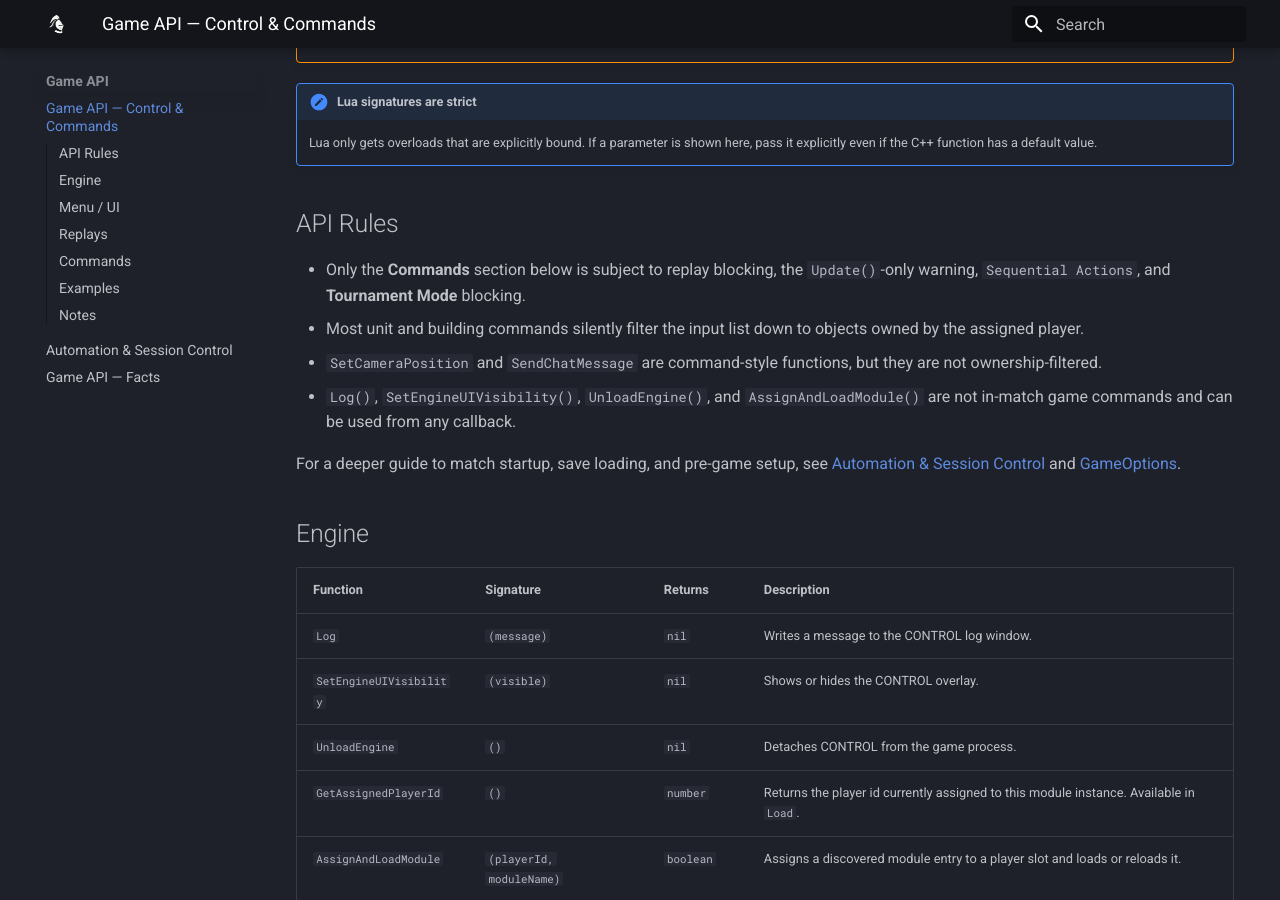
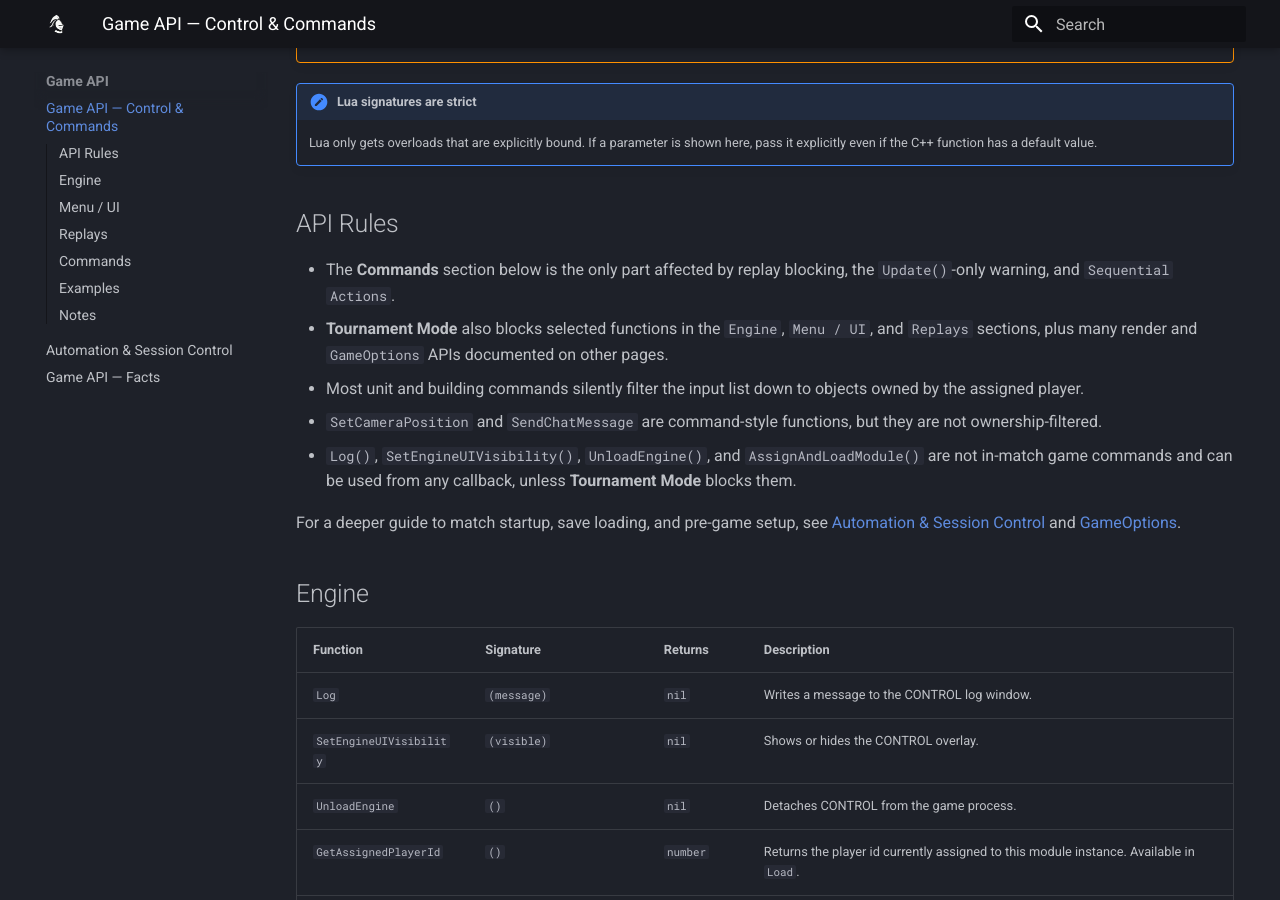
Before and after one commit to aoe2control/aoe2control.github.io, an MkDocs documentation site: the page built from docs/commands.md, in a window 1280 px wide and 900 px high, scrolled down 320 px. Built offline with MkDocs 1.6.1 and Material for MkDocs 9.7.7, drawn with Linux system fonts in a browser that asks for light colours; some of the changed text lies outside the part shown.

Commit message:
Updated for CONTROL Version 0.8.4

```diff
--- a/docs/commands.md
+++ b/docs/commands.md
@@ -14,10 +14,11 @@ This page follows the same grouping used by `BindGameAPI()` in `module_bindings.
 
 ## API Rules
 
-- Only the **Commands** section below is subject to replay blocking, the `Update()`-only warning, `Sequential Actions`, and **Tournament Mode** blocking.
+- The **Commands** section below is the only part affected by replay blocking, the `Update()`-only warning, and `Sequential Actions`.
+- **Tournament Mode** also blocks selected functions in the `Engine`, `Menu / UI`, and `Replays` sections, plus many render and `GameOptions` APIs documented on other pages.
 - Most unit and building commands silently filter the input list down to objects owned by the assigned player.
 - `SetCameraPosition` and `SendChatMessage` are command-style functions, but they are not ownership-filtered.
-- `Log()`, `SetEngineUIVisibility()`, `UnloadEngine()`, and `AssignAndLoadModule()` are not in-match game commands and can be used from any callback.
+- `Log()`, `SetEngineUIVisibility()`, `UnloadEngine()`, and `AssignAndLoadModule()` are not in-match game commands and can be used from any callback, unless **Tournament Mode** blocks them.
 
 For a deeper guide to match startup, save loading, and pre-game setup, see [Automation & Session Control](session-control.md) and [GameOptions](game-options.md).
 
@@ -133,4 +134,5 @@ end
 - `TrainUnit(unitId)` and `TrainUnit(unitId, amount)` look up eligible source object types automatically.
 - `ResearchTechnology` requires all shown arguments in Lua.
 - `DeleteUnit`, `DestroyBuilding`, and stance commands do not return success flags.
-- Only the **Commands** section is affected by replay blocking, `Sequential Actions`, outside-`Update()` warnings, and **Tournament Mode** blocking.
+- Only the **Commands** section is affected by replay blocking, `Sequential Actions`, and outside-`Update()` warnings.
+- **Tournament Mode** also blocks selected engine, menu, replay, render, and `GameOptions` APIs outside the **Commands** section.
```
Also changed, not shown: docs/game-options.md (+6 -0 lines), docs/interface-options.md (+2 -2 lines), docs/lifecycle.md (+1 -1 lines), docs/limits.md (+1 -1 lines), docs/types.md (+1 -1 lines), 1 other file.
